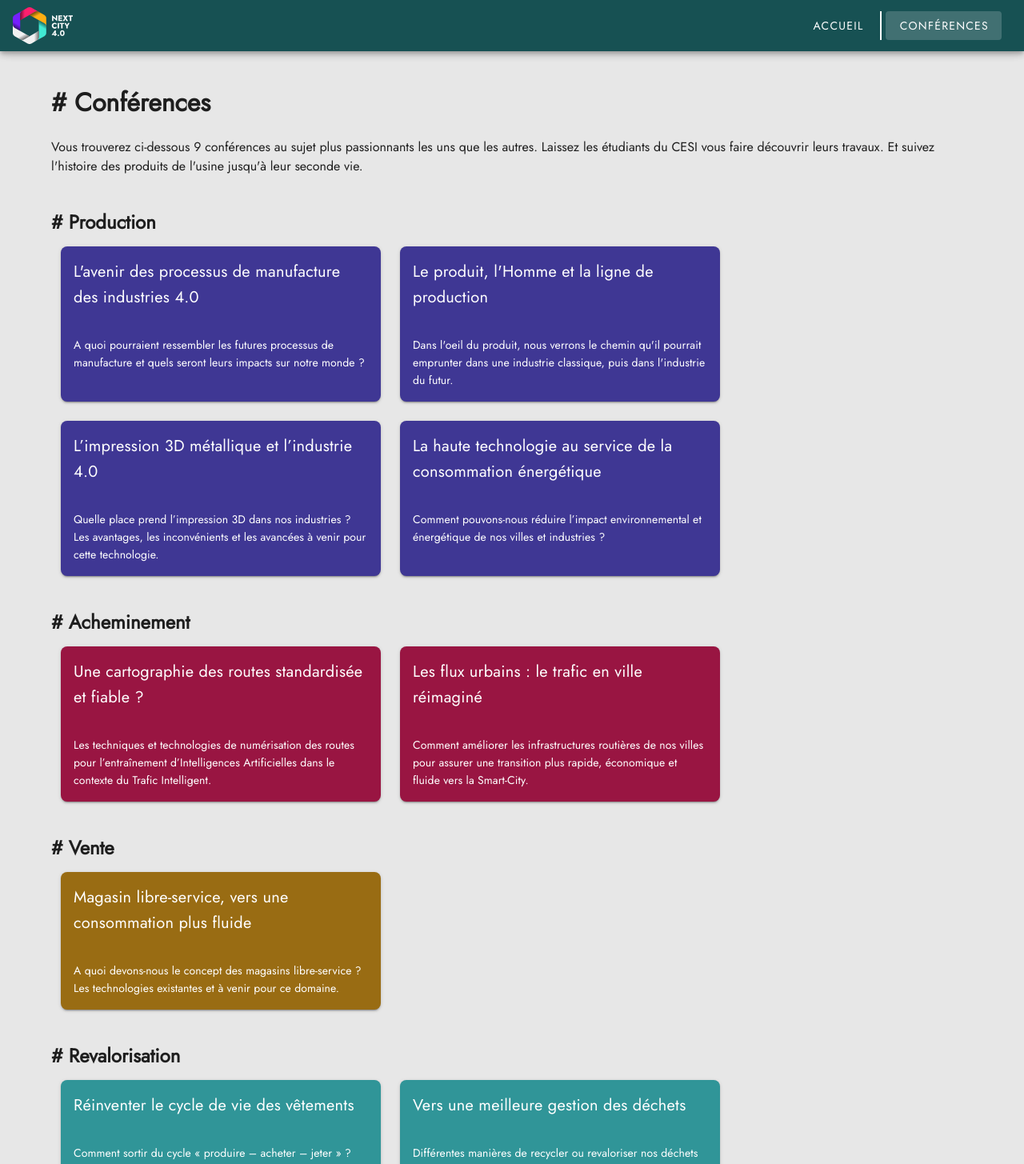
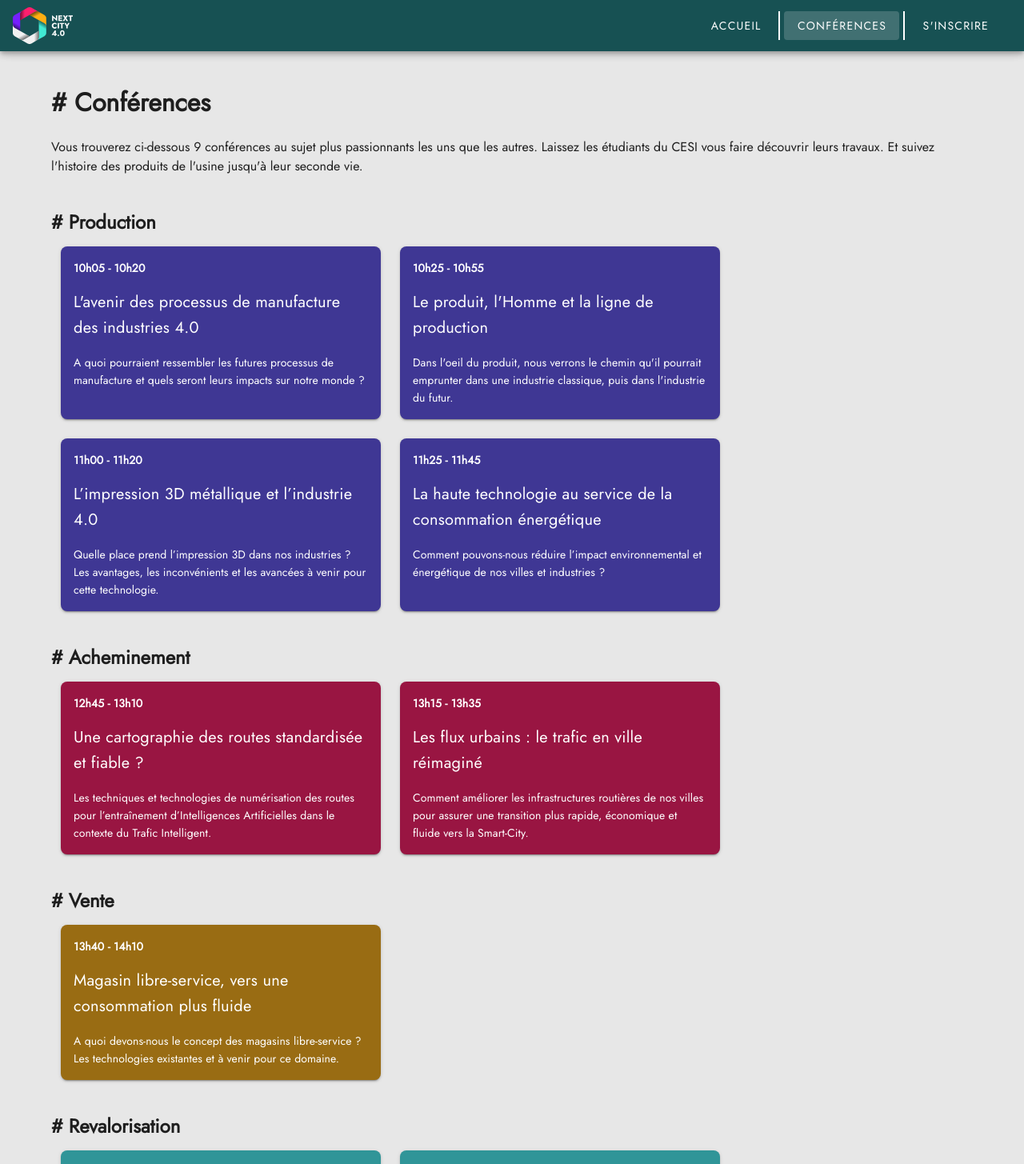
Before and after one commit to BigotClement/next-city4, a Vue app: page /conferences in a window 1280 px wide. Shown: the top 1455 px of the page at 80% size. Built offline with nearby package versions, Linux system fonts and the light colour scheme.

Commit message:
Add btn + hours

```diff
--- a/src/components/AppBarComponent.vue
+++ b/src/components/AppBarComponent.vue
@@ -15,6 +15,7 @@
                 <v-btn
                     to="/"
                     text class="text-white"
+                    :x-small="this.$vuetify.breakpoint.name === 'xs'"
                 >
                     Accueil
                 </v-btn>
@@ -24,8 +25,20 @@
                 <v-btn
                     to="/conferences"
                     text class="text-white"
+                    :x-small="this.$vuetify.breakpoint.name === 'xs'"
                 >
                     Conférences
+                </v-btn>
+
+                <div class="divider"/>
+
+                <v-btn
+                    text class="text-white"
+                    :x-small="this.$vuetify.breakpoint.name === 'xs'"
+                >
+                    <a href="https://forms.gle/zVsYpTNDy2vmW2io8" target="_blank" class="form-link">
+                        S'inscrire
+                    </a>
                 </v-btn>
             </div>
         </div>
@@ -49,4 +62,9 @@ export default {
     margin: 0 5px;
 }
 
+.form-link {
+    text-decoration: none;
+    color: white;
+}
+
 </style>
--- a/src/components/ConferenceTopicComponent.vue
+++ b/src/components/ConferenceTopicComponent.vue
@@ -6,8 +6,13 @@
             max-width="400px"
             height="100%"
         >
+            <v-card-subtitle class="topic-card pb-0">
+                <strong>
+                    {{ hour }}
+                </strong>
+            </v-card-subtitle>
             <v-card-title class="topic-card">
-                <p>
+                <p class="ma-0">
                     {{ title }}
                 </p>
             </v-card-title>
@@ -22,16 +27,17 @@
 export default {
     name: "ConferenceTopicComponent",
     props: {
-      title: String,
-      description: String,
-      color: String,
+        title: String,
+        description: String,
+        color: String,
+        hour: String,
     },
 }
 </script>
 
 <style scoped>
 .topic-card {
-    color: white!important;
-    word-break: normal!important;
+    color: white !important;
+    word-break: normal !important;
 }
 </style>
--- a/src/components/EventDescriptionComponent.vue
+++ b/src/components/EventDescriptionComponent.vue
@@ -12,12 +12,12 @@
                     <strong>la salle des fête Bernie Bonvoisin de Vandœuvre-lès-Nancy.</strong>
                 </p>
                 <p class="description-text size-20">
-                    L'événement est entierement gratuit et en <strong>entrée libre.</strong> Il débutera à <strong>9h30</strong>
+                    L'événement est entierement gratuit et en <strong>entrée libre.</strong> L'ouverture au public s'effectura à partir de <strong>9h30</strong>
                     et se déroulera sur la <strong>journée complète.</strong>
                 </p>
                 <p class="description-text size-20">
                     Next City 4.0 vous intéresse ? Afin d'estimer au mieux le nombre de visiteurs, nous mettons à votre disposition
-                    un <a href="https://forms.gle/zVsYpTNDy2vmW2io8" class="link"><strong>formulaire</strong></a> qui ne prendra que quelques secondes à remplir.
+                    un <a href="https://forms.gle/zVsYpTNDy2vmW2io8" target="_blank" class="link"><strong>formulaire</strong></a> qui ne prendra que quelques secondes à remplir.
                 </p>
                 <p class="description-text size-20">
                     Pour plus d'information n'hésitez pas à voir la liste des conférences.
--- a/src/components/HeaderComponent.vue
+++ b/src/components/HeaderComponent.vue
@@ -5,6 +5,7 @@
                 <v-btn
                     to="/"
                     text class="text-white"
+                    :small="this.$vuetify.breakpoint.name === 'xs'"
                 >
                     Accueil
                 </v-btn>
@@ -14,8 +15,20 @@
                 <v-btn
                     to="/conferences"
                     text class="text-white"
+                    :small="this.$vuetify.breakpoint.name === 'xs'"
                 >
                     Conférences
+                </v-btn>
+
+                <div class="divider"/>
+
+                <v-btn
+                    text class="text-white"
+                    :small="this.$vuetify.breakpoint.name === 'xs'"
+                >
+                    <a href="https://forms.gle/zVsYpTNDy2vmW2io8" target="_blank" class="form-link">
+                        S'inscrire
+                    </a>
                 </v-btn>
             </div>
             <div class="d-flex justify-center align-center flex-wrap img-container">
@@ -55,12 +68,18 @@ export default {
     computed: {
         imageWidth() {
             switch (this.$vuetify.breakpoint.name) {
-                case 'xs': return 200
-                case 'sm': return 200
-                case 'md': return 300
-                case 'lg': return 400
-                case 'xl': return 500
-                default : return 400
+                case 'xs':
+                    return 200
+                case 'sm':
+                    return 200
+                case 'md':
+                    return 300
+                case 'lg':
+                    return 400
+                case 'xl':
+                    return 500
+                default :
+                    return 400
             }
         }
     }
@@ -79,7 +98,6 @@ export default {
 }
 
 
-
 .img-container {
     height: 70%;
 
@@ -89,7 +107,7 @@ export default {
 }
 
 .text-white {
-    color: white!important;
+    color: white !important;
 }
 
 .divider {
@@ -97,4 +115,9 @@ export default {
     border: solid white 1px;
     margin: 0 5px;
 }
+
+.form-link {
+    text-decoration: none!important;
+    color: white!important;
+}
 </style>
--- a/src/views/ProgramView.vue
+++ b/src/views/ProgramView.vue
@@ -5,7 +5,9 @@
             <h1># Conférences</h1>
 
             <p class="ma-0 pt-5">
-                Vous trouverez ci-dessous 9 conférences au sujet plus passionnants les uns que les autres. Laissez les étudiants du CESI vous faire découvrir leurs travaux. Et suivez l'histoire des produits de l'usine jusqu'à leur seconde vie.
+                Vous trouverez ci-dessous 9 conférences au sujet plus passionnants les uns que les autres. Laissez les
+                étudiants du CESI vous faire découvrir leurs travaux. Et suivez l'histoire des produits de l'usine
+                jusqu'à leur seconde vie.
             </p>
 
             <div class="pt-10">
@@ -15,6 +17,7 @@
                                                 class="pa-3"
                                                 :title="topic.title"
                                                 :description="topic.description"
+                                                :hour="topic.hour"
                                                 :color="'#3f3794'"
                     />
                 </div>
@@ -25,6 +28,7 @@
                                                 class="pa-3"
                                                 :title="topic.title"
                                                 :description="topic.description"
+                                                :hour="topic.hour"
                                                 :color="'#991542'"
                     />
                 </div>
@@ -35,6 +39,7 @@
                                                 class="pa-3"
                                                 :title="topic.title"
                                                 :description="topic.description"
+                                                :hour="topic.hour"
                                                 :color="'#996C13'"
                     />
                 </div>
@@ -45,6 +50,7 @@
                                                 class="pa-3"
                                                 :title="topic.title"
                                                 :description="topic.description"
+                                                :hour="topic.hour"
                                                 :color="'#309598'"
                     />
                 </div>
@@ -72,44 +78,53 @@ export default {
                 {
                     title: "L'avenir des processus de manufacture des industries 4.0",
                     description: "A quoi pourraient ressembler les futures processus de manufacture et quels seront leurs impacts sur notre monde ?",
+                    hour: "10h05 - 10h20",
                 },
                 {
                     title: "Le produit, l'Homme et la ligne de production",
                     description: "Dans l'oeil du produit, nous verrons le chemin qu'il pourrait emprunter dans une industrie classique, puis dans l'industrie du futur.",
+                    hour: "10h25 - 10h55",
                 },
                 {
                     title: "L’impression 3D métallique et l’industrie 4.0",
                     description: "Quelle place prend l’impression 3D dans nos industries ? Les avantages, les inconvénients et les avancées à venir pour cette technologie.",
+                    hour: "11h00 - 11h20",
                 },
                 {
                     title: "La haute technologie au service de la consommation énergétique",
                     description: "Comment pouvons-nous réduire l’impact environnemental et énergétique de nos villes et industries ?",
+                    hour: "11h25 - 11h45",
                 },
             ],
             forwarding_topics: [
                 {
                     title: "Une cartographie des routes standardisée et fiable ?",
                     description: "Les techniques et technologies de numérisation des routes pour l’entraînement d’Intelligences Artificielles dans le contexte du Trafic Intelligent.",
+                    hour: "12h45 - 13h10",
                 },
                 {
                     title: "Les flux urbains : le trafic en ville réimaginé",
                     description: "Comment améliorer les infrastructures routières de nos villes pour assurer une transition plus rapide, économique et fluide vers la Smart-City.",
+                    hour: "13h15 - 13h35",
                 },
             ],
             sell_topics: [
                 {
                     title: "Magasin libre-service, vers une consommation plus fluide",
                     description: "A quoi devons-nous le concept des magasins libre-service ? Les technologies existantes et à venir pour ce domaine.",
+                    hour: "13h40 - 14h10",
                 },
             ],
             revaluation_topics: [
                 {
                     title: "Réinventer le cycle de vie des vêtements",
                     description: "Comment sortir du cycle « produire – acheter – jeter » ? Des solutions pour donner une seconde vie aux vêtements et d’autres pratiques innovantes.",
+                    hour: "14h15 - 14h45",
                 },
                 {
                     title: "Vers une meilleure gestion des déchets",
                     description: "Différentes manières de recycler ou revaloriser nos déchets plus intelligemment.",
+                    hour: "14h50 - 15h20",
                 },
             ]
         }
```
Lines whose indentation alone changed are shown as unchanged.
